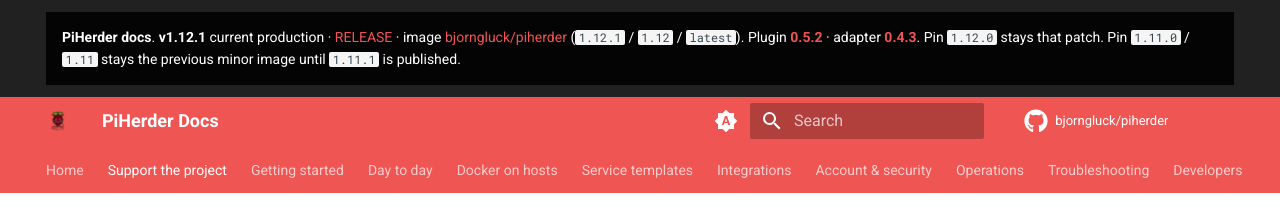
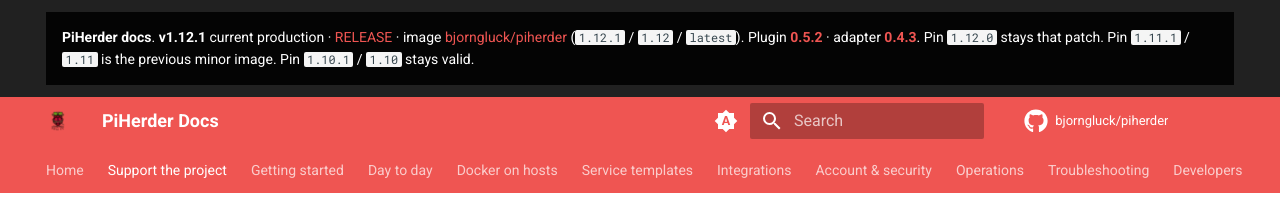
Before and after one commit to bjorngluck/piherder, an MkDocs documentation site: the page built from wiki/support.md, in a window 1280 px wide and 1050 px high. Shown: the top 223 px of the window. Built offline with MkDocs 1.6.1 and Material for MkDocs 9.7.7, drawn with Linux system fonts in a browser that asks for light colours; comment, search, counter and statistics services are not loaded.

Commit message:
docs(v1.12.1): record the Hub digest
1.12.1, 1.12, and latest share sha256:4c88b673dfa9d94cf275487c3a6303d9113f7667c9cb43349d04c08c11d14a21.
1.11.1 and 1.10.1 are published on their own tags.
Pin 1.12.0 stays that patch. The v1.12.1 tag is not moved.

```diff
--- a/wiki/overrides/main.html
+++ b/wiki/overrides/main.html
@@ -23,7 +23,7 @@
         (<code>1.12.1</code> / <code>1.12</code> / <code>latest</code>).
         Plugin <a href="https://github.com/bjorngluck/piherder-ha/releases/tag/v0.5.2"><strong>0.5.2</strong></a>
         · adapter <a href="https://github.com/bjorngluck/piherder-mcp/releases/tag/v0.4.3"><strong>0.4.3</strong></a>.
-        Pin <code>1.12.0</code> stays that patch. Pin <code>1.11.0</code> / <code>1.11</code> stays the previous minor image until <code>1.11.1</code> is published.
+        Pin <code>1.12.0</code> stays that patch. Pin <code>1.11.1</code> / <code>1.11</code> is the previous minor image. Pin <code>1.10.1</code> / <code>1.10</code> stays valid.
       </p>
     </div>
   </aside>
```
Also changed, not shown: README.md (+1 -1 lines), docs/PUBLISH_IMAGE.md (+5 -5 lines), docs/README.md (+1 -1 lines), docs/RELEASE_v1.12.1.md (+1 -1 lines), wiki/index.md (+1 -1 lines).
